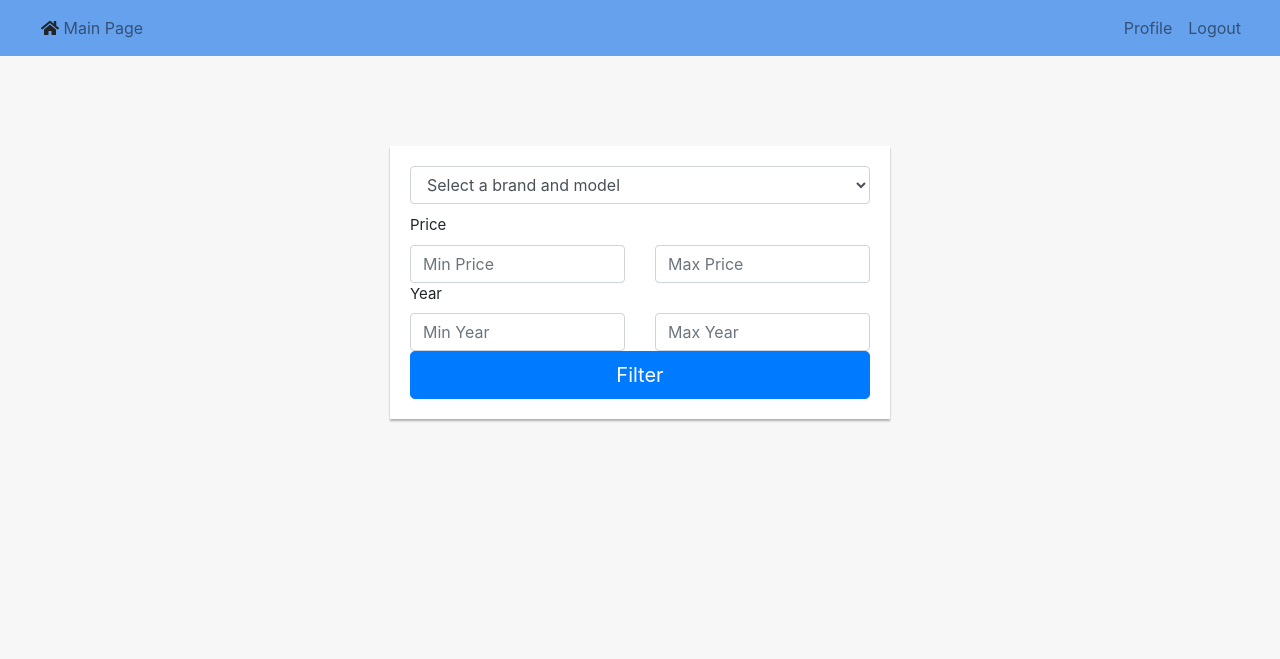
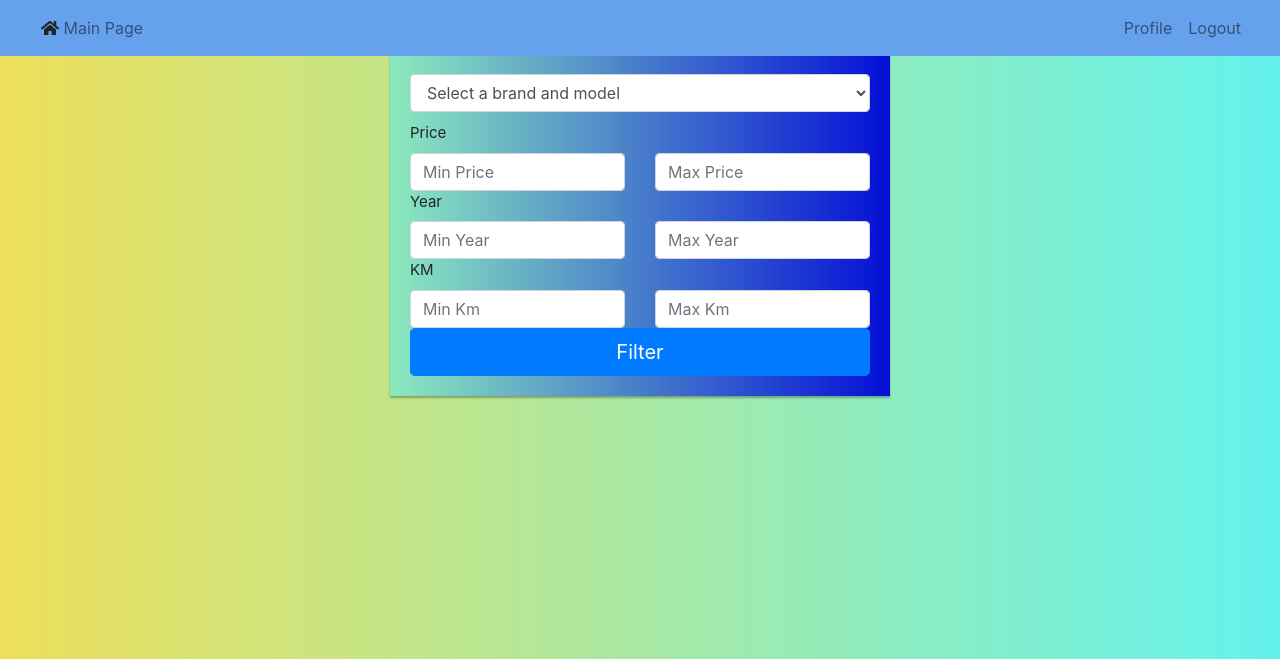
Before and after one commit to Bil-372-Proje-8-Organization/Bil372_Proje_8, a Flask app: template templates/filter.html in a window 1280 px wide. Shown: the top 659 px of the page. Run offline with Flask 2, Linux system fonts and the light colour scheme; the template is opened without the code that fills it, so the values that code supplies are empty; parts of the project's set-up code (start-up, migrations or seed data) failed here and were passed over; some libraries are stand-ins or nearby versions.

Commit message:
added km filter
add background color

```diff
--- a/templates/filter.html
+++ b/templates/filter.html
@@ -17,7 +17,7 @@
     }
     .filter-form form {
         margin-bottom: 10px;
-        background: #ffffff;
+        background: linear-gradient(to right, #8eedf5a, #040fd7);
         box-shadow: 0px 2px 2px rgba(0, 0, 0, 0.3);
         padding: 20px;
     }
@@ -26,7 +26,7 @@
     }
 
     body{
-        background: #f7f7f7;
+        background: linear-gradient(to right, #eedf5a, #63f2ed)
     }
     </style>
 
@@ -73,10 +73,10 @@
             <!-- Nav bar end -->
 
             <!-- Main section start -->
-            <div class="filter-form">
-                <h2 class="text-center">Filter</h2>
-                <form action = "" method = "post" class="form-signin" style="margin-top:100px">
-                    <div class="form-group">
+            <div class="filter-form" style=" background: linear-gradient(to right, #8beabe, #040fd7)">
+                <h2 class="text-center" style="background: linear-gradient(to right, #8beabe, #040fd7)">Filter</h2>
+                <form action = "" method = "post" class="form-signin" style="background: linear-gradient(to right, #8beabe, #040fd7)">
+                    <div class="form-group" style="background: linear-gradient(to right, #8beabe, #040fd7)">
                         <select class="form-control" name="brand_model"  required="required" >
                             <option disabled selected value="">Select a brand and model</option>
                             {% for model in models %}
@@ -106,6 +106,17 @@
                         </div>
                     </div>
 
+                    <label style="font-size:15px;"> KM </label>
+                    <div class="row">
+
+                        <div class="col">
+                          <input type="text" class="form-control" name="min_km" placeholder="Min Km">
+                        </div>
+                        <div class="col">
+                          <input type="text" class="form-control" name="max_km" placeholder="Max Km">
+                        </div>
+                    </div>
+
                     <button type="submit" name="submit" class="btn btn-lg btn-primary btn-block">Filter</button>
                 </form>
             </div>
```
